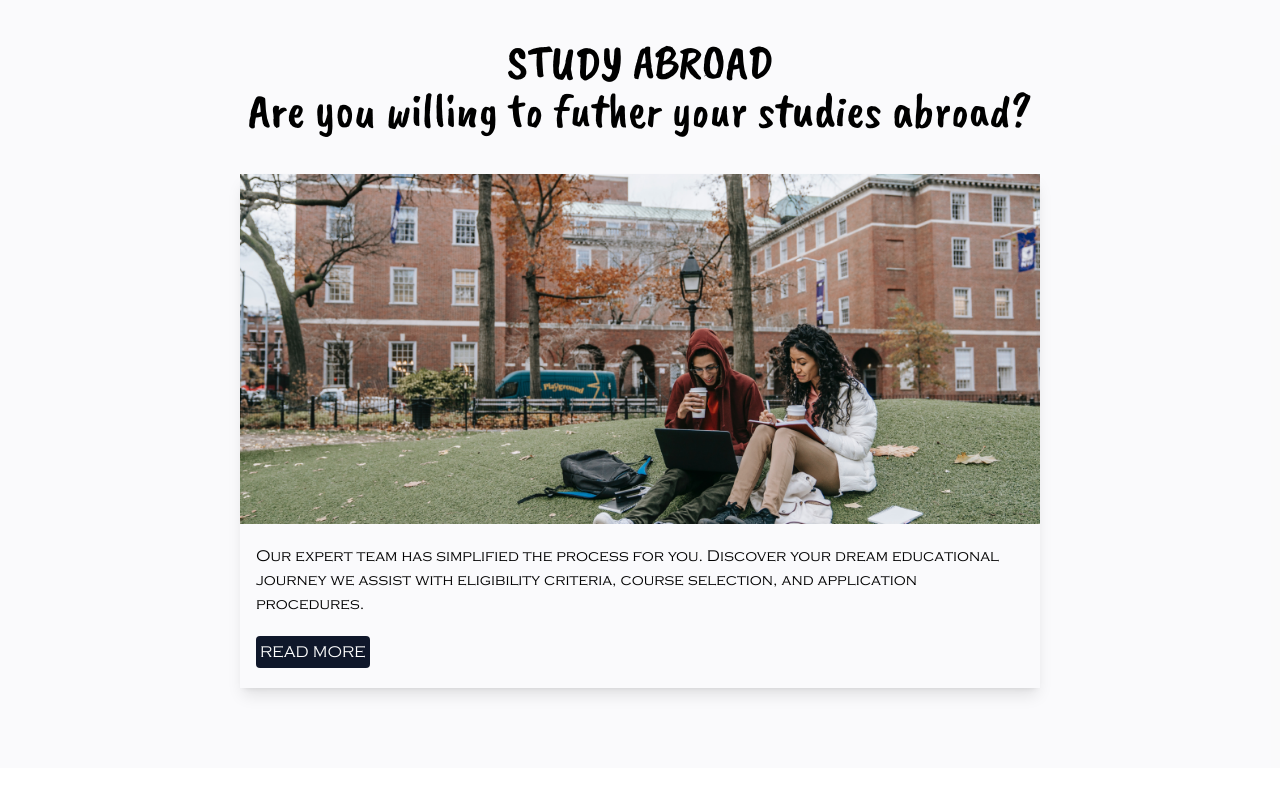
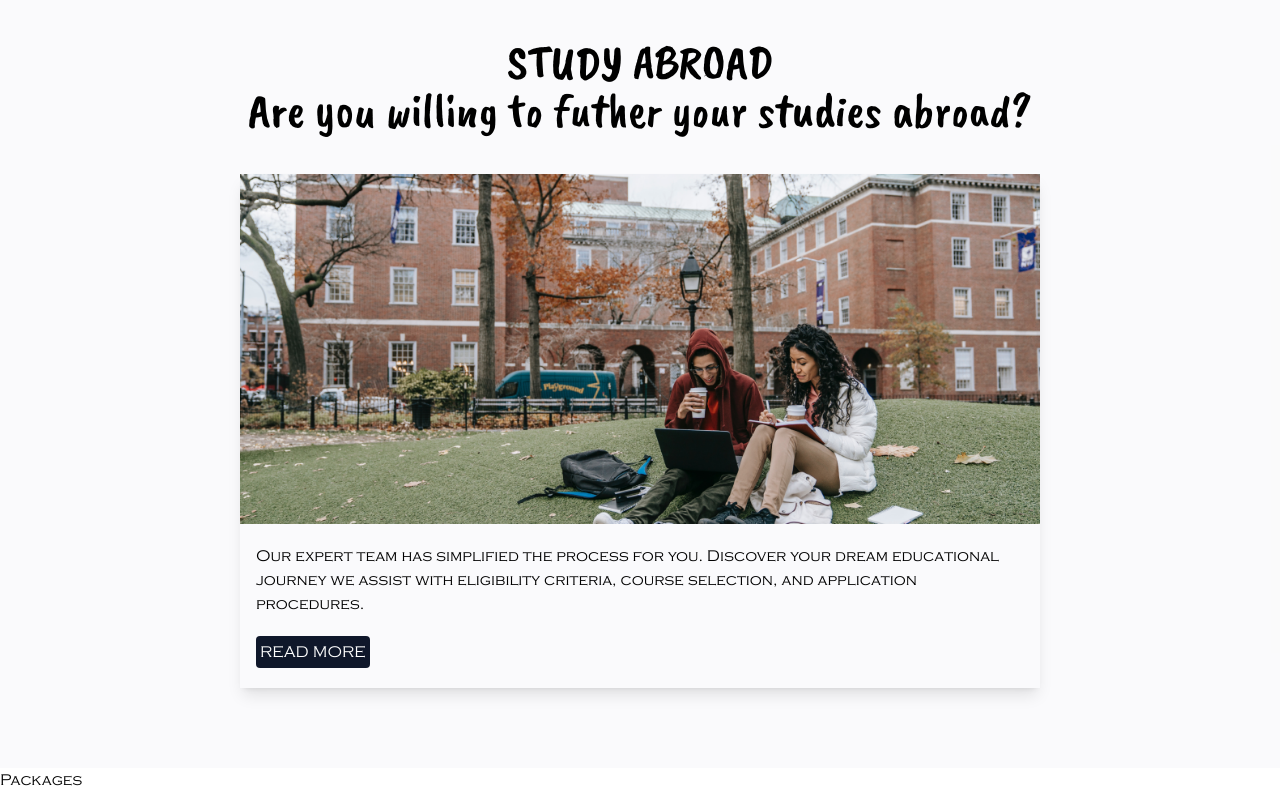
Before and after one commit to fantee-hub/bravecline, a Next.js app: page / in a window 1280 px wide. Shown: the part 872-1664 px from the top of the page. Before the commit the page ends 1640 px from the top, so only its background shows below. Built offline with nearby package versions, Linux system fonts and the light colour scheme.

Commit message:
feat: added the packages section

```diff
--- a/pages/index.tsx
+++ b/pages/index.tsx
@@ -1,6 +1,7 @@
 import { Inter } from "next/font/google";
 import Hero from "@/src/components/Hero";
 import Study from "@/src/components/Study";
+import Packages from "@/src/components/Packages";
 
 const inter = Inter({ subsets: ["latin"] });
 
@@ -9,6 +10,7 @@ export default function Home() {
     <main>
       <Hero />
       <Study />
+      <Packages />
     </main>
   );
 }
--- /dev/null
+++ b/src/components/Packages/index.tsx
@@ -0,0 +1,7 @@
+import React from "react";
+
+const Packages = () => {
+  return <div>Packages</div>;
+};
+
+export default Packages;
```
